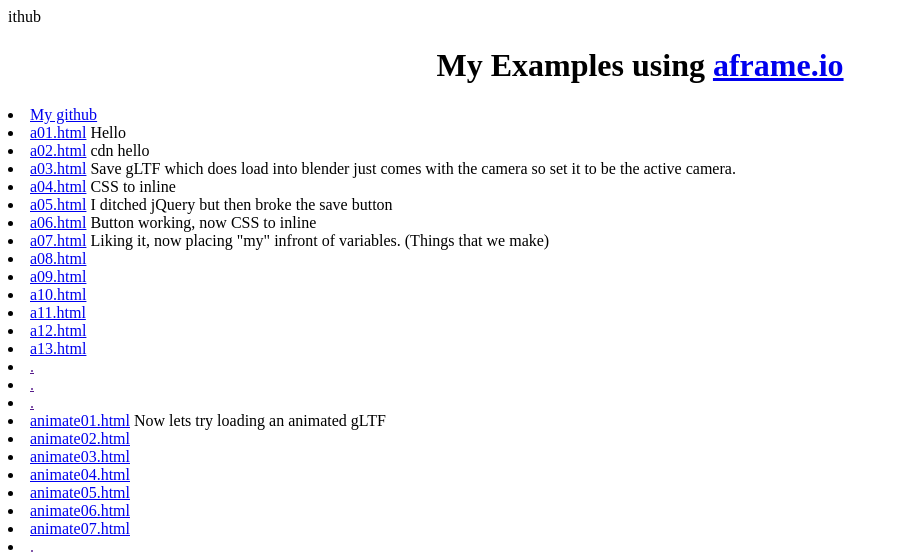
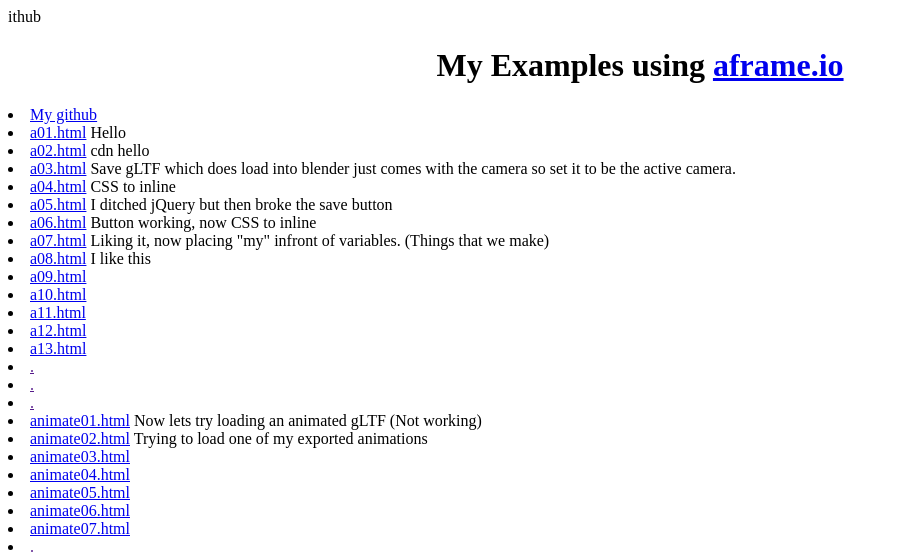
Before and after one commit to hpssjellis/my-examples-of-aframe.io, a plain HTML site: page public/index.html in a window 1280 px wide. Shown: the top 553 px of the page, without its empty margins (0-899 px from the left). Drawn offline with Linux system fonts and the light colour scheme.

Commit message:
Update index.html

```diff
--- a/public/index.html
+++ b/public/index.html
@@ -9,7 +9,7 @@ ithub
 <li><a href="a05.html">a05.html</a> I ditched jQuery but then broke the save button
 <li><a href="a06.html">a06.html</a> Button working, now CSS to inline
 <li><a href="a07.html">a07.html</a> Liking it, now placing "my" infront of variables. (Things that we make)
-<li><a href="a08.html">a08.html</a>
+<li><a href="a08.html">a08.html</a> I like this
 <li><a href="a09.html">a09.html</a>
 <li><a href="a10.html">a10.html</a>
 <li><a href="a11.html">a11.html</a>
@@ -18,8 +18,8 @@ ithub
 <li><a href="">.</a>
 <li><a href="">.</a>
 <li><a href="">.</a>
-<li><a href="animate01.html">animate01.html</a> Now lets try loading an animated gLTF
-<li><a href="animate02.html">animate02.html</a>
+<li><a href="animate01.html">animate01.html</a> Now lets try loading an animated gLTF (Not working)
+<li><a href="animate02.html">animate02.html</a> Trying to load one of my exported animations
 <li><a href="animate03.html">animate03.html</a>
 <li><a href="animate04.html">animate04.html</a>
 <li><a href="animate05.html">animate05.html</a>
```
